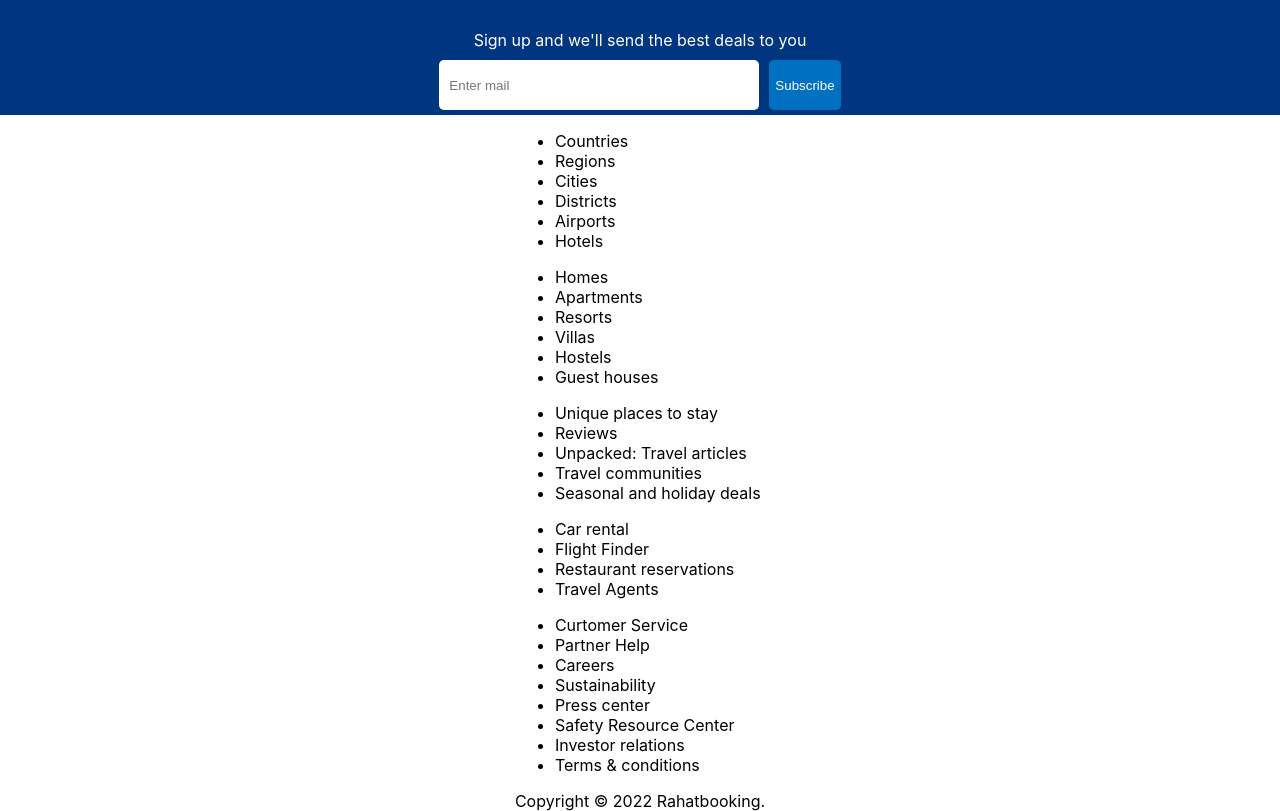
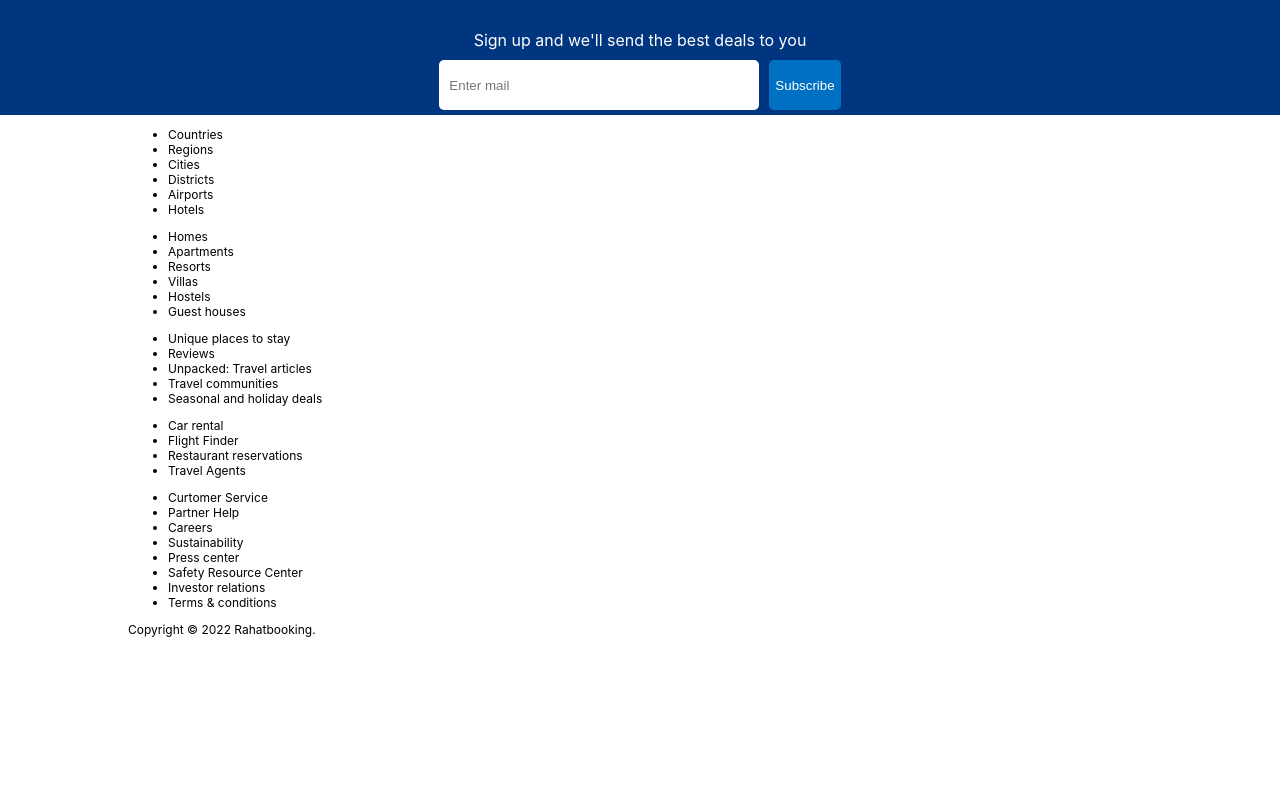
Before and after one commit to bellicose77/booking-app-clientside, a React (Create React App) app: page / in a window 1280 px wide. Shown: the part 1487-2298 px from the top of the page. After the commit the page ends 2124 px from the top, so only its background shows below. Built offline with nearby package versions, Linux system fonts and the light colour scheme.

Commit message:
footer component

```diff
--- a/src/components/Footer/Footer.css
+++ b/src/components/Footer/Footer.css
@@ -1,3 +1,5 @@
 .footer{
-
+    width:100%;
+    width: 1024px;
+  font-size: 12px;
 }
--- a/src/components/Footer/Footer.js
+++ b/src/components/Footer/Footer.js
@@ -5,7 +5,7 @@ const Footer = () => {
     return (
         <div className='footer'>
           <div className="fLists">
-        <ul className="fList">
+          <ul className="fList">
           <li className="fListItem">Countries</li>
           <li className="fListItem">Regions</li>
           <li className="fListItem">Cities</li>
```
